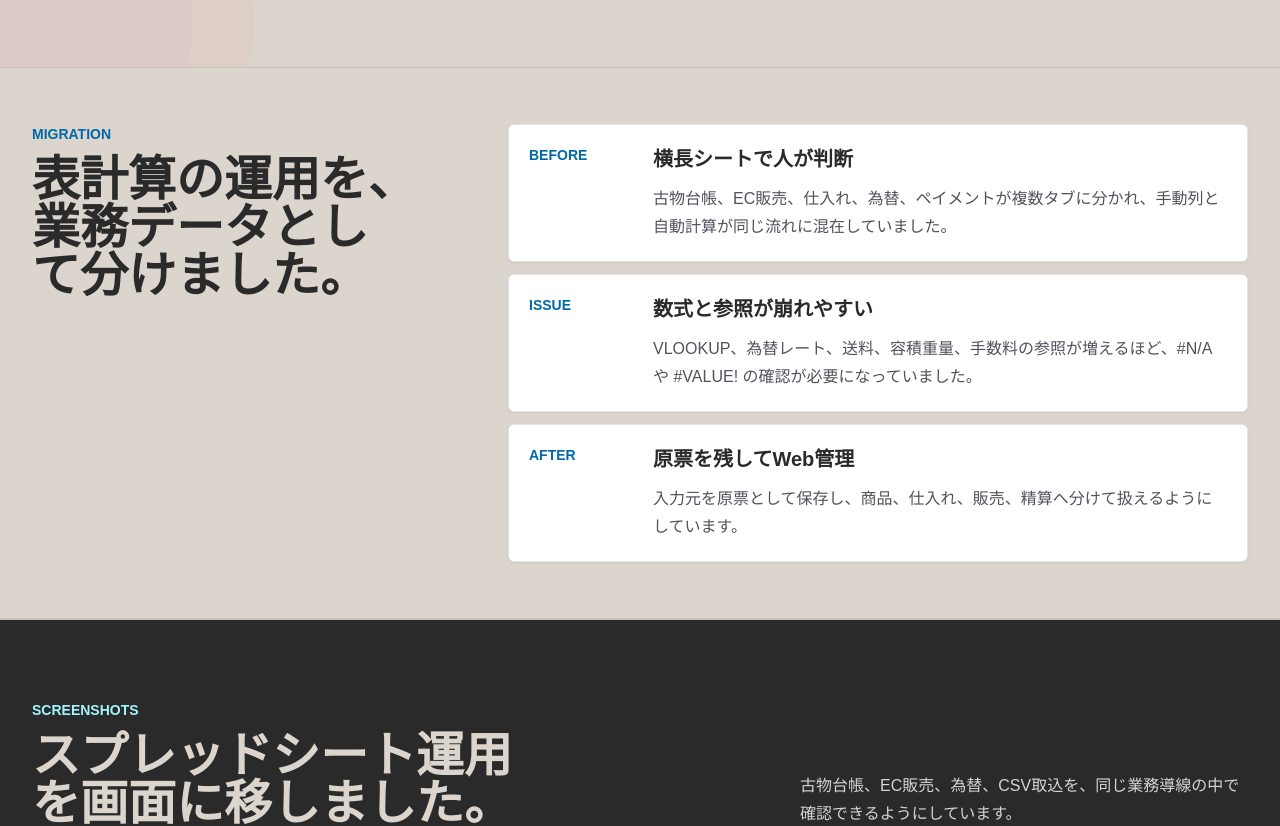
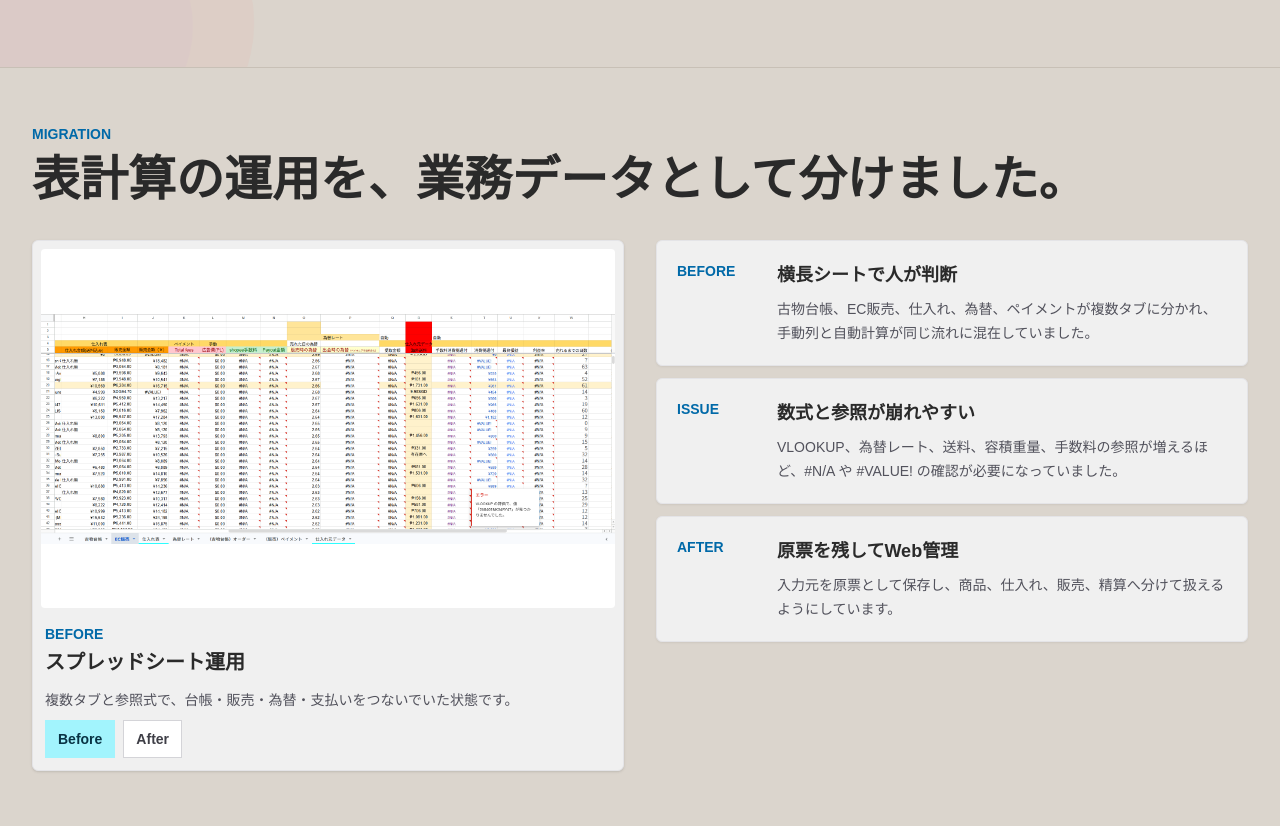
Before and after one commit to muu-ima/portfolio, a Next.js app: page /works/kobutsu-ledger-system in a window 1280 px wide. Shown: the part 700-1526 px from the top of the page. Built offline with nearby package versions, Linux system fonts and the light colour scheme; a web font is replaced by a local one.

Commit message:
Add ledger migration comparison slider

```diff
--- /dev/null
+++ b/app/works/kobutsu-ledger-system/MigrationImageSlider.tsx
@@ -0,0 +1,81 @@
+"use client";
+
+import Image from "next/image";
+import { useState } from "react";
+
+const migrationSlides = [
+  {
+    label: "Before",
+    title: "スプレッドシート運用",
+    description:
+      "複数タブと参照式で、台帳・販売・為替・支払いをつないでいた状態です。",
+    src: "/kobutsu-ledger/ledger-before.png",
+    alt: "スプレッドシートで運用していた古物台帳の画面",
+  },
+  {
+    label: "After",
+    title: "Web管理画面",
+    description:
+      "入力元を残しながら、仕入れ・販売・精算へ分けて確認できる画面にしています。",
+    src: "/kobutsu-ledger/ledger-after.png",
+    alt: "Web管理画面に移した古物台帳システムの画面",
+  },
+];
+
+export default function MigrationImageSlider() {
+  const [activeIndex, setActiveIndex] = useState(0);
+  const active = migrationSlides[activeIndex];
+
+  return (
+    <figure className="overflow-hidden rounded-md border border-zinc-200 bg-[rgb(240,240,240)] p-2 shadow-sm shadow-zinc-950/10">
+      <div className="relative aspect-[16/10] overflow-hidden rounded-sm bg-white">
+        <Image
+          src={active.src}
+          alt={active.alt}
+          fill
+          unoptimized
+          sizes="(min-width: 1024px) 680px, 100vw"
+          className="object-contain"
+        />
+      </div>
+
+      <figcaption className="mt-4 min-h-24 px-1 pb-1">
+        <div className="flex flex-col gap-3">
+          <div>
+            <p className="text-sm font-semibold uppercase tracking-normal text-sky-700">
+              {active.label}
+            </p>
+            <h3 className="mt-1 text-xl font-semibold tracking-normal">
+              {active.title}
+            </h3>
+          </div>
+          <p className="text-sm leading-6 text-zinc-600">
+            {active.description}
+          </p>
+        </div>
+      </figcaption>
+
+      <div className="flex gap-2 px-1 pb-1">
+        {migrationSlides.map((slide, index) => {
+          const selected = index === activeIndex;
+
+          return (
+            <button
+              key={slide.src}
+              type="button"
+              onClick={() => setActiveIndex(index)}
+              aria-pressed={selected}
+              className={`border px-3 py-2 text-sm font-semibold transition ${
+                selected
+                  ? "border-cyan-200 bg-cyan-200 text-[#083344]"
+                  : "border-zinc-300 bg-white text-zinc-700 hover:border-zinc-500"
+              }`}
+            >
+              {slide.label}
+            </button>
+          );
+        })}
+      </div>
+    </figure>
+  );
+}
--- a/app/works/kobutsu-ledger-system/page.tsx
+++ b/app/works/kobutsu-ledger-system/page.tsx
@@ -3,6 +3,7 @@ import Image from "next/image";
 import Link from "next/link";
 import SideKanaNav from "../../components/SideKanaNav";
 import SiteFooter from "../../components/SiteFooter";
+import MigrationImageSlider from "./MigrationImageSlider";
 import ScreenshotSlider from "./ScreenshotSlider";
 
 const workspaces = [
@@ -217,8 +218,8 @@ export default function KobutsuLedgerSystemPage() {
       </section>
 
       <section className="border-b border-[#c8c0b6] bg-[#dbd5cd] px-5 py-14 sm:px-8">
-        <div className="mx-auto max-w-7xl">
-          <div className="grid gap-8 lg:grid-cols-[0.75fr_1.25fr] lg:items-start">
+        <div className="mx-auto max-w-[1440px]">
+          <div>
             <div>
               <p className="text-sm font-semibold uppercase tracking-normal text-sky-700">
                 Migration
@@ -227,23 +228,27 @@ export default function KobutsuLedgerSystemPage() {
                 表計算の運用を、業務データとして分けました。
               </h2>
             </div>
+
+            <div className="mt-9 grid gap-8 lg:grid-cols-[1fr_1fr] lg:items-start">
+              <MigrationImageSlider />
               <div className="grid gap-3">
                 {migrationPoints.map((item) => (
                   <article
                     key={item.label}
-                  className="grid gap-3 rounded-md border border-zinc-200 bg-white p-4 shadow-sm shadow-zinc-950/5 sm:grid-cols-[7rem_1fr] sm:p-5"
+                    className="grid gap-3 rounded-md border border-zinc-200 bg-[rgb(240,240,240)] p-4 shadow-sm shadow-zinc-950/5 sm:grid-cols-[5.5rem_1fr] sm:p-5"
                   >
                     <p className="text-sm font-semibold uppercase tracking-normal text-sky-700">
                       {item.label}
                     </p>
                     <div>
-                    <h3 className="text-xl font-semibold tracking-normal">{item.title}</h3>
-                    <p className="mt-3 text-base leading-7 text-zinc-600">
+                      <h3 className="text-lg font-semibold tracking-normal">{item.title}</h3>
+                      <p className="mt-2 text-sm leading-6 text-zinc-600">
                         {item.description}
                       </p>
                     </div>
                   </article>
                 ))}
+              </div>
             </div>
           </div>
         </div>
```
Also changed, not shown: public/kobutsu-ledger/ledger-after.png (added), public/kobutsu-ledger/ledger-before.png (added). Lines whose indentation alone changed are shown as unchanged.
